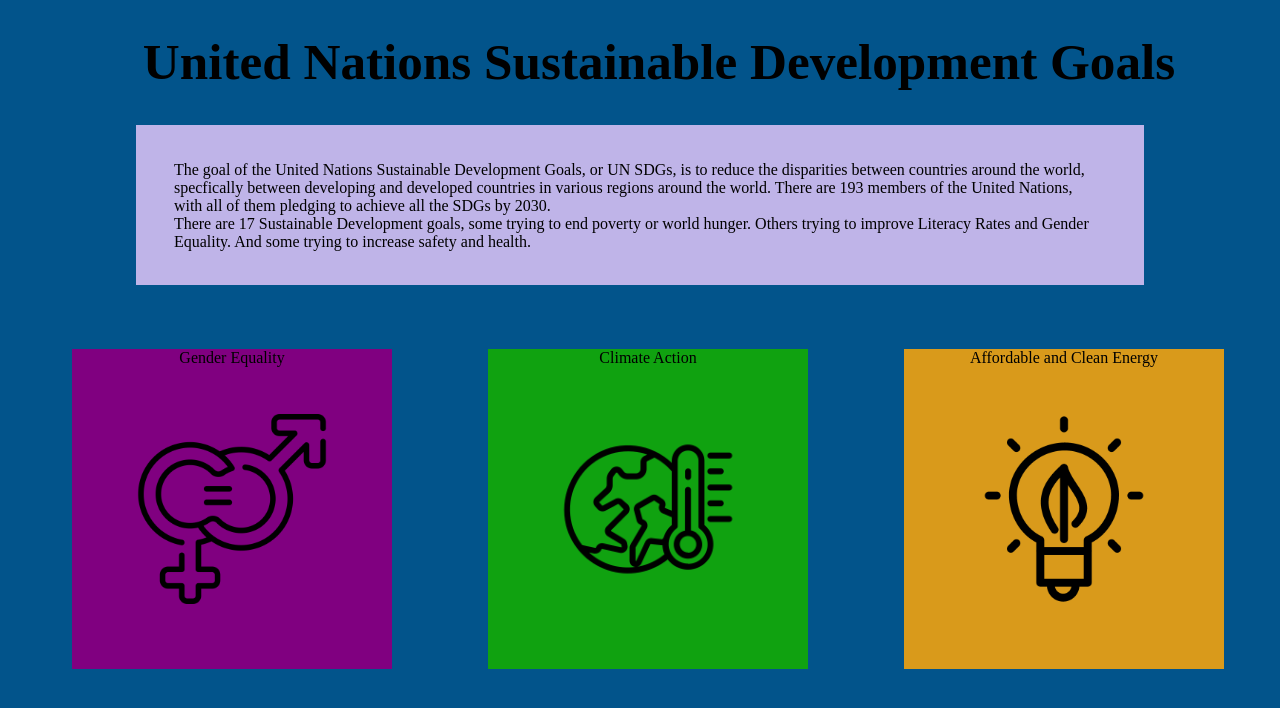
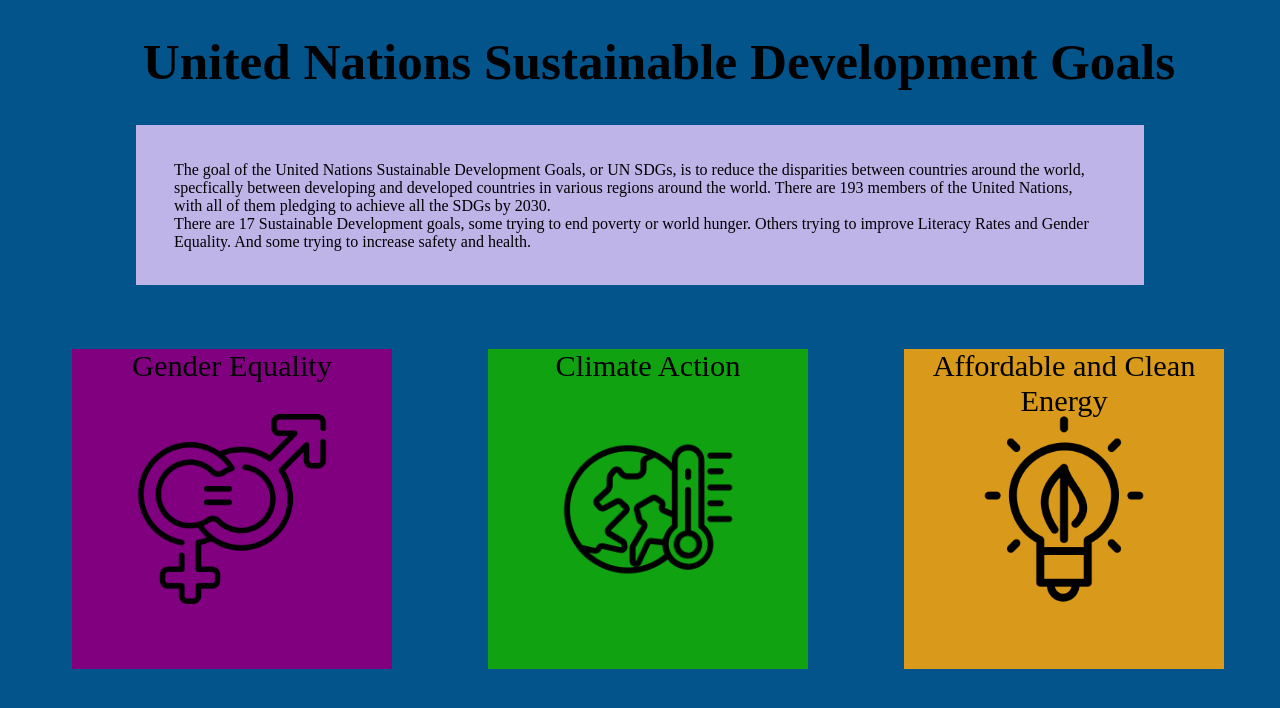
Before and after one commit to Heliiiiiicopter/Hackathon-2024---GNEC, a React (Vite) app: page / in a window 1280 px wide. Shown: the top 708 px of the page. Built offline with nearby package versions, Linux system fonts and the light colour scheme.

Commit message:
font size

```diff
--- a/src/App.css
+++ b/src/App.css
@@ -35,6 +35,7 @@
   width: 25vw;
   height: 25vw;
   text-align: center;
+  font-size: 1.9em;
 
 }
 
@@ -47,6 +48,7 @@
   height: 20vh;
   margin: 0 10vw;
   padding: auto;
+
 
 }
 
```
